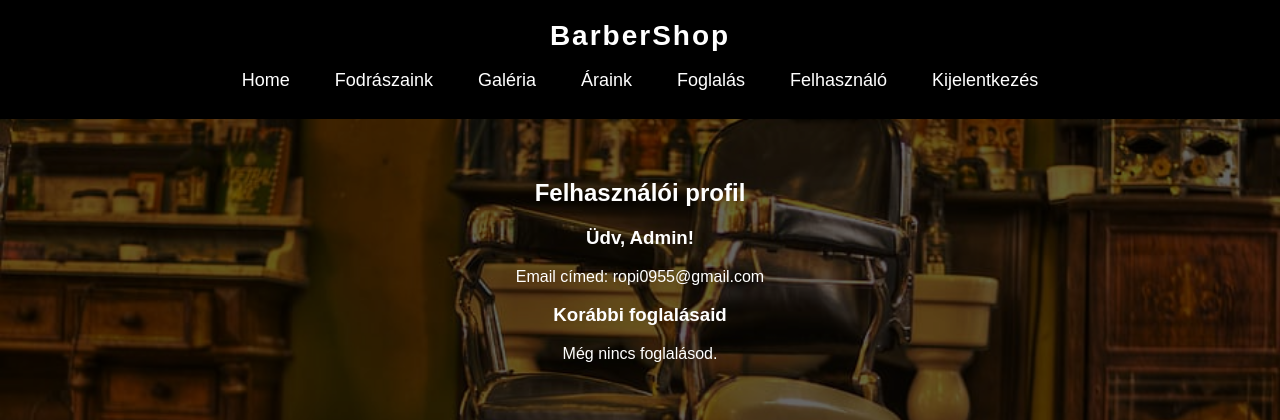
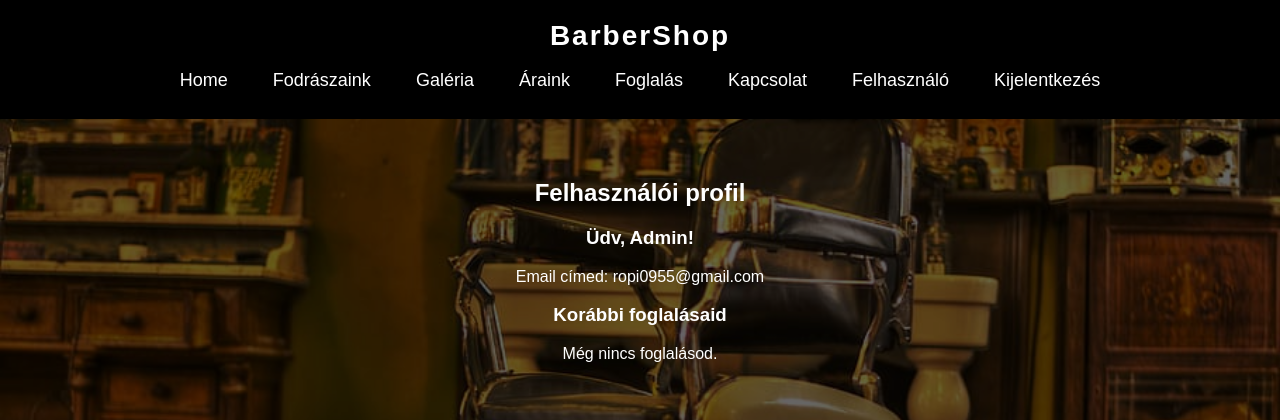
Before and after one commit to ropi0955/BarberTest, a Django app: page /authentication/profile/ in a window 1280 px wide. Shown: the top 420 px of the page. Run offline with Django 5.2, Linux system fonts and the light colour scheme; a user stored in the database is signed in; data comes from the database, SQL or seed files in the repository; both versions use the stored data as it was after the commit.

Commit message:
base html - contact fix

```diff
--- a/BarberShopTest/bookings/templates/base.html
+++ b/BarberShopTest/bookings/templates/base.html
@@ -167,6 +167,7 @@
 
             {% if user.is_authenticated %}
                 <a href="{% url 'book_appointment' %}">Foglalás</a>
+                <a href="{% url 'contact' %}">Kapcsolat</a>
                 <a href="{% url 'profile' %}">Felhasználó</a>
                 <form action="{% url 'logout' %}" method="post" style="display: inline;">
                     {% csrf_token %}
```
Also changed, not shown: BarberShopTest/db.sqlite3.
